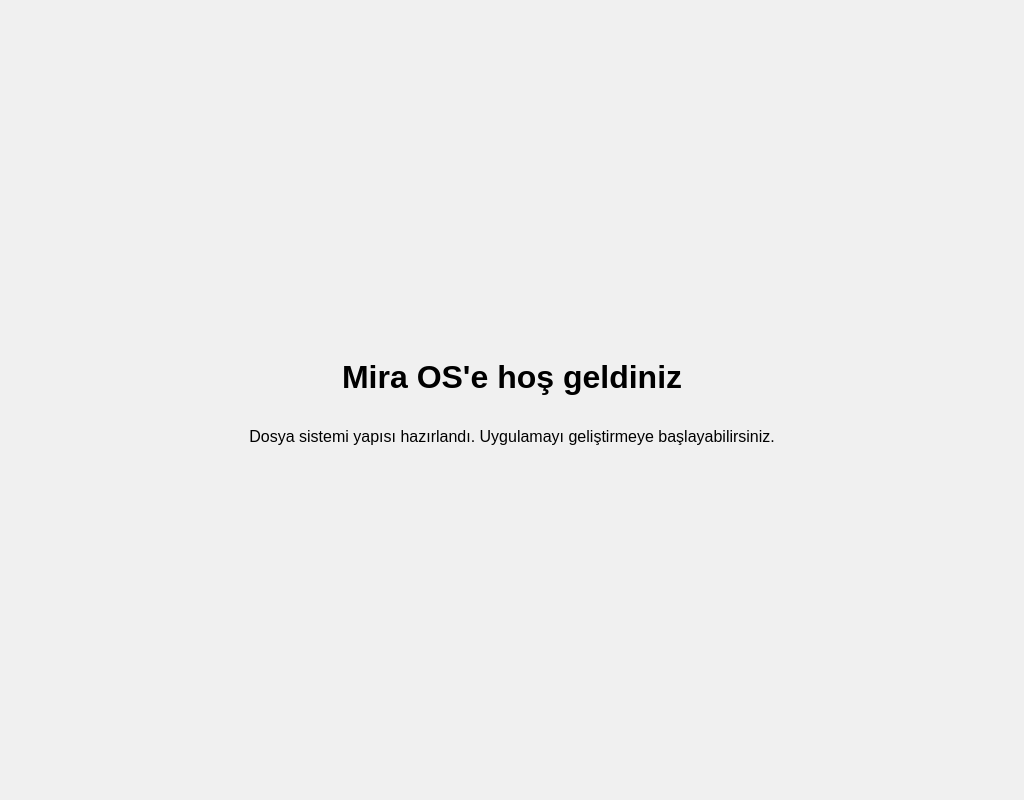
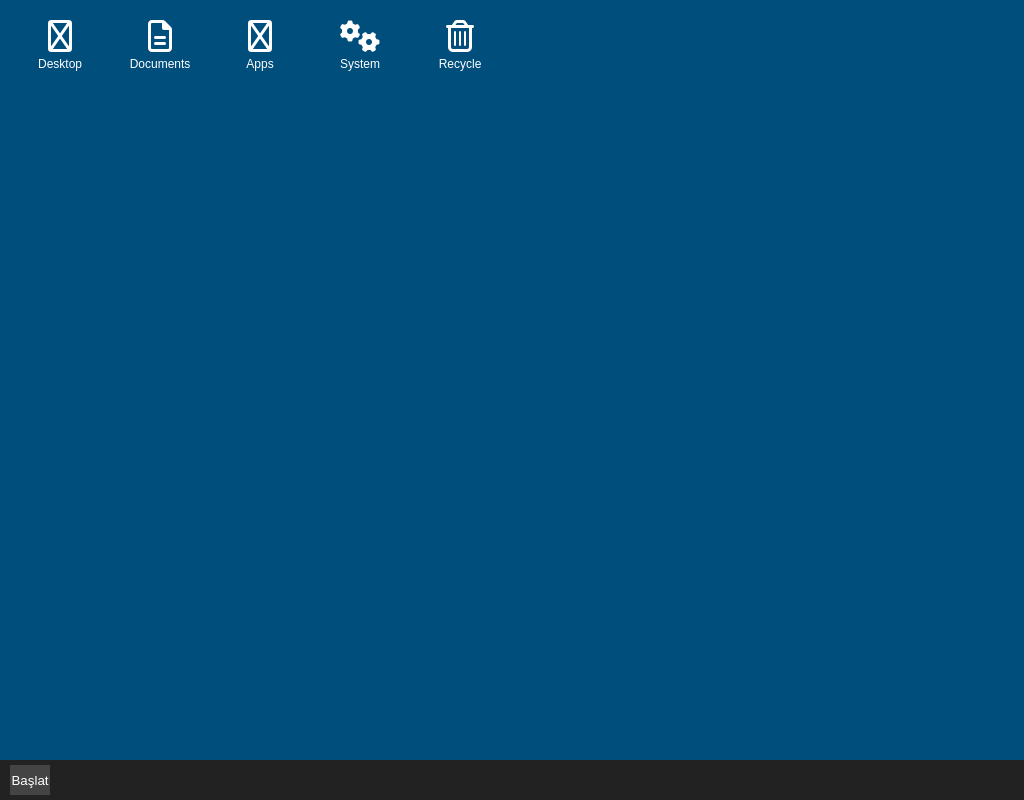
Before and after one commit to ubuatbatu/gptortak, an Electron app: page index.html in a window 1024 px wide. Drawn offline with Linux system fonts and the light colour scheme.

Commit message:
Update index.html for desktop environment

```diff
--- a/index.html
+++ b/index.html
@@ -3,22 +3,17 @@
 <head>
   <meta charset="UTF-8">
   <title>Mira OS</title>
-    <style>
-      body {
-        margin: 0;
-        font-family: sans-serif;
-        display: flex;
-        justify-content: center;
-        align-items: center;
-        height: 100vh;
-        background-color: #f0f0f0;
-        flex-direction: column;
-      }
-      h1 { font-size: 2em; margin-bottom: 0.5em; }
-    </style>
+  <link rel="stylesheet" href="style.css">
+  <!-- Font Awesome Icons -->
+  <link rel="stylesheet" href="https://cdnjs.cloudflare.com/ajax/libs/font-awesome/6.4.0/css/all.min.css">
 </head>
 <body>
-    <h1>Mira OS'e hoş geldiniz</h1>
-    <p>Dosya sistemi yapısı hazırlandı. Uygulamayı geliştirmeye başlayabilirsiniz.</p>
+  <div id="desktop"></div>
+  <div id="taskbar">
+    <button id="start-button">Başlat</button>
+    <div id="taskbar-apps"></div>
+    <div id="start-menu"></div>
+  </div>
+  <script src="renderer.js"></script>
 </body>
 </html>
```
Lines whose indentation alone changed are shown as unchanged.
